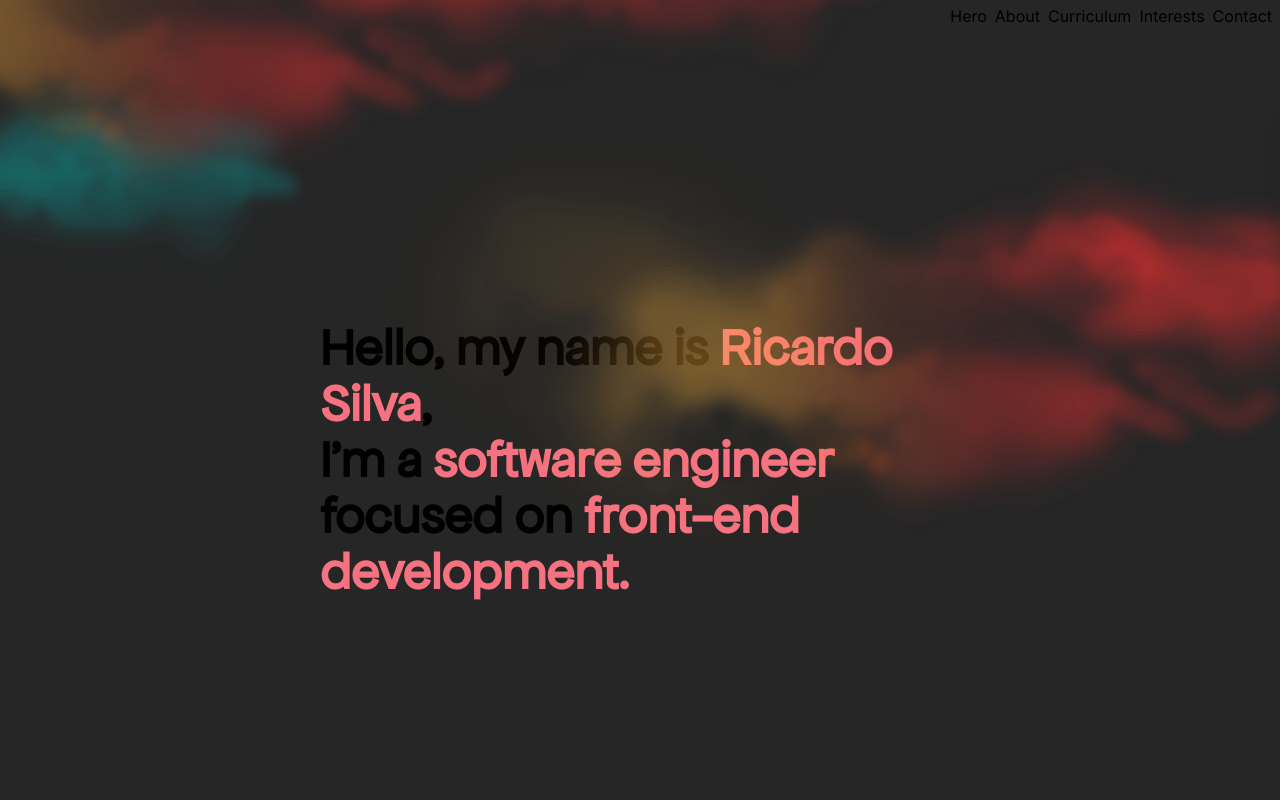
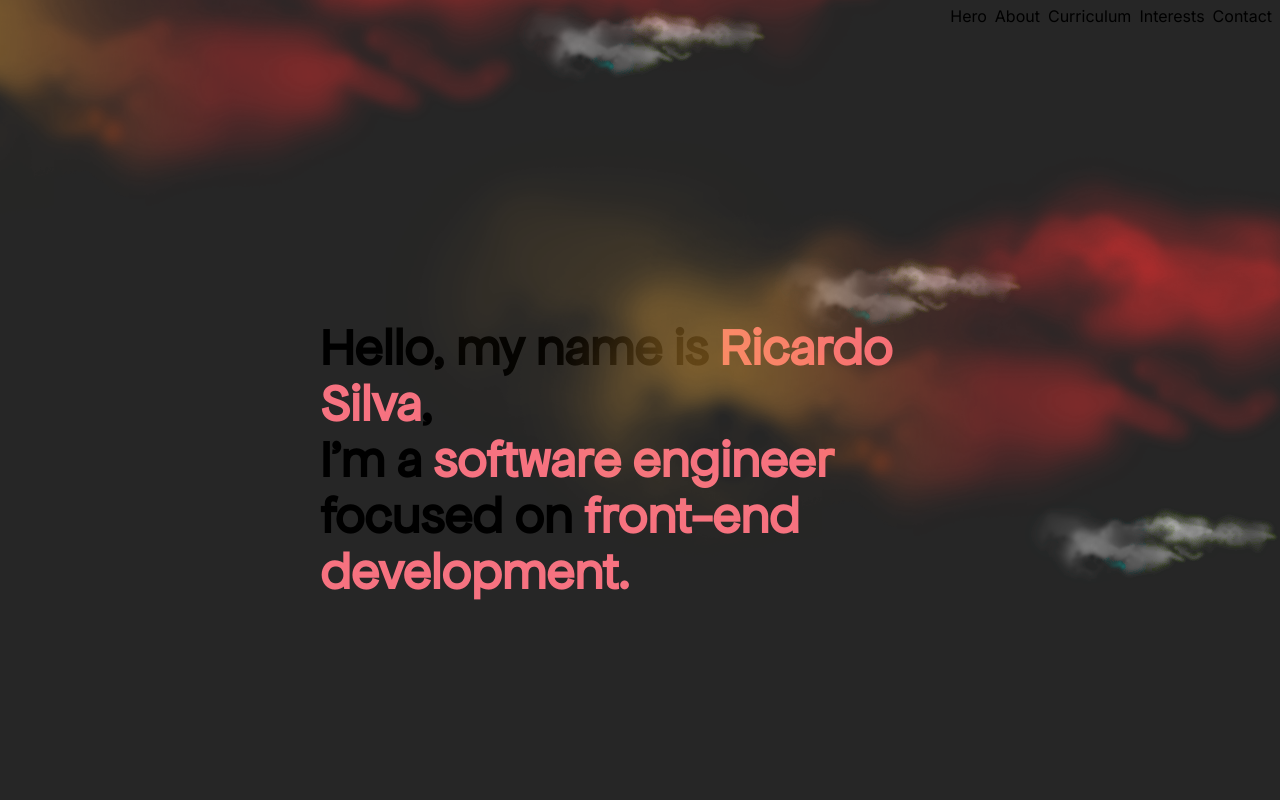
Before and after one commit to Ricardo-Silva91/cv-www, a Next.js app: page / in a window 1280 px wide. Shown: the top 800 px of the page. Built offline with nearby package versions, Linux system fonts and the light colour scheme.

Commit message:
feat: clouds

```diff
--- a/src/app/components/environment/Environment.tsx
+++ b/src/app/components/environment/Environment.tsx
@@ -1,30 +1,88 @@
 'use client'
 
-import { useContext, useEffect, useState } from 'react'
+import { useContext, useEffect, useMemo, useRef, useState } from 'react'
 import styles from './environment.module.scss'
 import { SmoothScrollContext } from '@/app/utils/SmoothScroll.context'
 
 export default function Environment() {
   const { scroll } = useContext<any>(SmoothScrollContext)
+  const [visible, setVisible] = useState(false);
   const [currentOp, setCurrentOp] = useState(1);
+  const [windowWidth, setWindowWidth] = useState(0);
+  const [windowHeight, setWindowHeight] = useState(0);
+  const [cellSize, setCellSize] = useState(0);
+  const backdropRef = useRef(null)
+
+  const numberOfColumns = useMemo(() => Math.floor(windowWidth / cellSize) || 0, [cellSize]);
+  const numberOfRows = useMemo(() => Math.floor(windowHeight / cellSize) || 0, [cellSize]);
+  const cellArray = useMemo(() =>
+    new Array(numberOfRows * numberOfColumns).fill(0).reduce((acc) => {
+      if (acc.slice(-4).findIndex((el: any) => el.hasCloud) !== -1) {
+        return [...acc, { hasCloud: false }];
+      }
+
+      const newEl = { hasCloud: Math.random() > 0.65, double: Math.random() > 0.65 };
+
+      return [...acc, newEl];
+    }, []),
+    [numberOfColumns, numberOfRows]);
+  const gridStyle = useMemo(() =>
+    ({
+      gridTemplateColumns: `repeat( ${numberOfColumns}, minmax(${cellSize}px, 1fr) )`,
+      gridTemplateRows: `repeat( ${numberOfRows}, minmax(${cellSize}px, 1fr) )`,
+    }),
+    [cellSize, numberOfColumns, numberOfRows]);
 
   useEffect(() => {
     if (scroll) {
       scroll.on('scroll', (func: any) => {
         const currentY = func.scroll.y;
         const calc = (currentY * 1) / 1200;
-        setCurrentOp(1 - calc);
 
+        if (visible && calc === 1) {
+          setVisible(false);
+        }
       });
     }
   }, [scroll])
 
+  useEffect(() => {
+    setWindowWidth(window.innerWidth);
+    setWindowHeight(window.innerHeight);
+
+    if (backdropRef.current) {
+      const computedStyle = getComputedStyle(backdropRef.current);
+      const cellSizeInRef = computedStyle.getPropertyValue('--cell-size');
+
+      setCellSize(parseInt(cellSizeInRef, 10));
+    }
+  }, []);
+
+  useEffect(() => {
+    setTimeout(() => {
+      setVisible(true)
+    }, 0);
+  }, []);
+
+  console.log({ numberOfColumns, numberOfRows });
+
+
   return (
-    <div className={styles.environment}
-      style={{ opacity: currentOp }}
+    <div className={`${styles.environment} ${visible ? styles['environment--visible'] : ''}`}
       data-scroll data-scroll-sticky data-scroll-target="#main"
     >
-      <div className={styles['environment__back-clouds']}></div>
+      {/* <div className={styles['environment__back-clouds']}></div> */}
+
+      <div className={styles['environment__backdrop']} style={gridStyle} ref={backdropRef}>
+        { numberOfColumns ?
+          cellArray.map((el: any, index: number) =>
+          el.hasCloud ?
+            <img key={index} src="/img/clouds.png" className={el.double ? styles['environment__backdrop__cloud--double'] : ''}/> : <div key={index}></div>
+          ) : <></>
+        }
+      </div>
+
+
       <div
         className={`${styles['environment__cloud']} ${styles['environment__cloud--left']}`}
         data-scroll
@@ -41,4 +99,26 @@ export default function Environment() {
       ></div>
     </div>
   )
+  // return (
+  //   <div className={styles.environment}
+  //     style={{ opacity: currentOp }}
+  //     data-scroll data-scroll-sticky data-scroll-target="#main"
+  //   >
+  //     <div className={styles['environment__back-clouds']}></div>
+  //     <div
+  //       className={`${styles['environment__cloud']} ${styles['environment__cloud--left']}`}
+  //       data-scroll
+  //       data-scroll-speed="10"
+  //       data-scroll-position="top"
+  //       data-scroll-direction="horizontal"
+  //     ></div>
+  //     <div
+  //       className={`${styles['environment__cloud']} ${styles['environment__cloud--right']}`}
+  //       data-scroll
+  //       data-scroll-speed="-10"
+  //       data-scroll-position="top"
+  //       data-scroll-direction="horizontal"
+  //     ></div>
+  //   </div>
+  // )
 }
--- a/src/app/components/environment/environment.module.scss
+++ b/src/app/components/environment/environment.module.scss
@@ -6,6 +6,13 @@
     z-index: $z-index-sky;
 
     --distance-from-center: 30%;
+
+    opacity: 0;
+    transition: opacity 1s ease-in-out;
+
+    &--visible {
+        opacity: 1;
+    }
 
     &__back-clouds {
         width: 100%;
@@ -30,6 +37,25 @@
 
         &::after {
             animation:move-clouds-back 50s linear infinite;
+        }
+    }
+
+    &__backdrop {
+        --cell-size: 250px;
+
+        display: grid;
+        animation: invert-clouds 5s linear infinite;
+
+        @media (max-width: $breakpoint-md) {
+            --cell-size: 75px;
+        }
+
+        @media (max-width: $breakpoint-sm) {
+            --cell-size: 50px;
+        }
+
+        &__cloud--double {
+            max-width: 200%;
         }
     }
 
@@ -77,3 +103,20 @@
     from {transform: translateX(-100%);}
     to {transform: translateX(100%);}
 }
+
+@keyframes invert-clouds {
+     0%, 100%  { -webkit-filter: brightness(0px) hue-rotate(0deg) saturate(0px); }
+    50% { -webkit-filter: brightness(10) hue-rotate(180deg) saturate(10); }
+}
+@-webkit-keyframes invert-clouds {
+     0%, 100%  { -webkit-filter: brightness(0px) hue-rotate(0deg) saturate(0px); }
+    50% { -webkit-filter: brightness(10) hue-rotate(180deg) saturate(10); }
+}
+@-moz-keyframes invert-clouds {
+     0%, 100%  { -webkit-filter: brightness(0px) hue-rotate(0deg) saturate(0px); }
+    50% { -webkit-filter: brightness(10) hue-rotate(180deg) saturate(10); }
+}
+@-ms-keyframes invert-clouds {
+     0%, 100%  { -webkit-filter: brightness(0px) hue-rotate(0deg) saturate(0px); }
+    50% { -webkit-filter: brightness(10) hue-rotate(180deg) saturate(10); }
+}
--- a/src/app/variables.module.scss
+++ b/src/app/variables.module.scss
@@ -1,3 +1,10 @@
+// breakpoints
+$breakpoint-sm: 640px;
+$breakpoint-md: 768px;
+$breakpoint-lg: 1024px;
+$breakpoint-xl: 1280px;
+$breakpoint-2xl: 1536px;
+
 //spacing
 $space-1x: 0.5rem;
 
--- a/tailwind.config.ts
+++ b/tailwind.config.ts
@@ -14,6 +14,22 @@ const config: Config = {
           'conic-gradient(from 180deg at 50% 50%, var(--tw-gradient-stops))',
       },
     },
+    screens: {
+      'sm': '640px',
+      // => @media (min-width: 640px) { ... }
+
+      'md': '768px',
+      // => @media (min-width: 768px) { ... }
+
+      'lg': '1024px',
+      // => @media (min-width: 1024px) { ... }
+
+      'xl': '1280px',
+      // => @media (min-width: 1280px) { ... }
+
+      '2xl': '1536px',
+      // => @media (min-width: 1536px) { ... }
+    },
   },
   plugins: [],
 }
```
